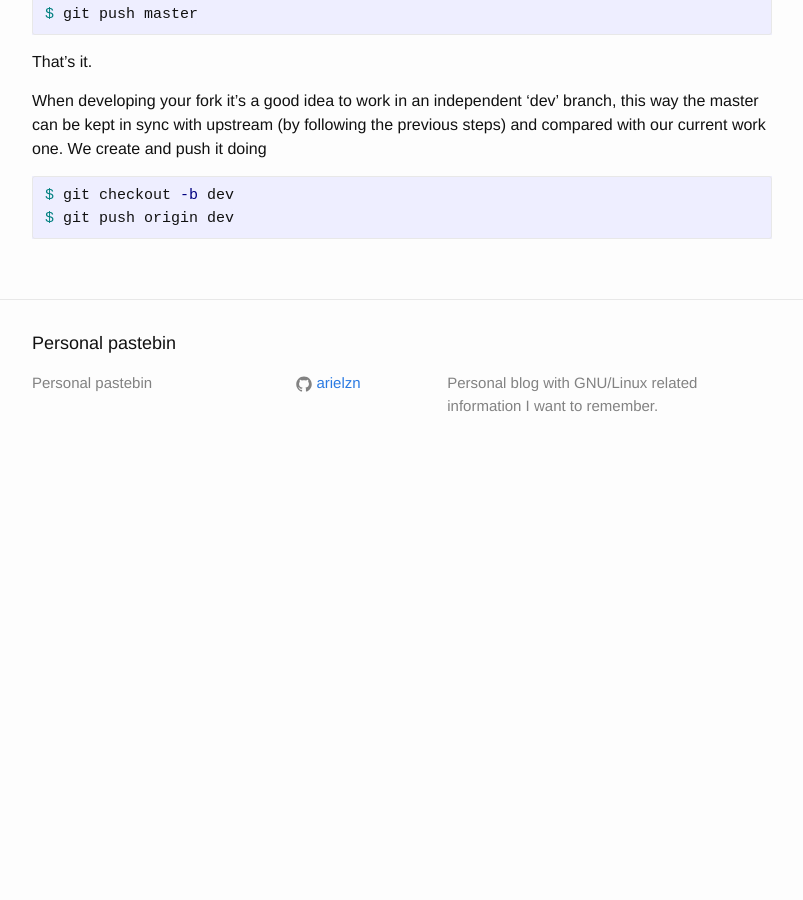
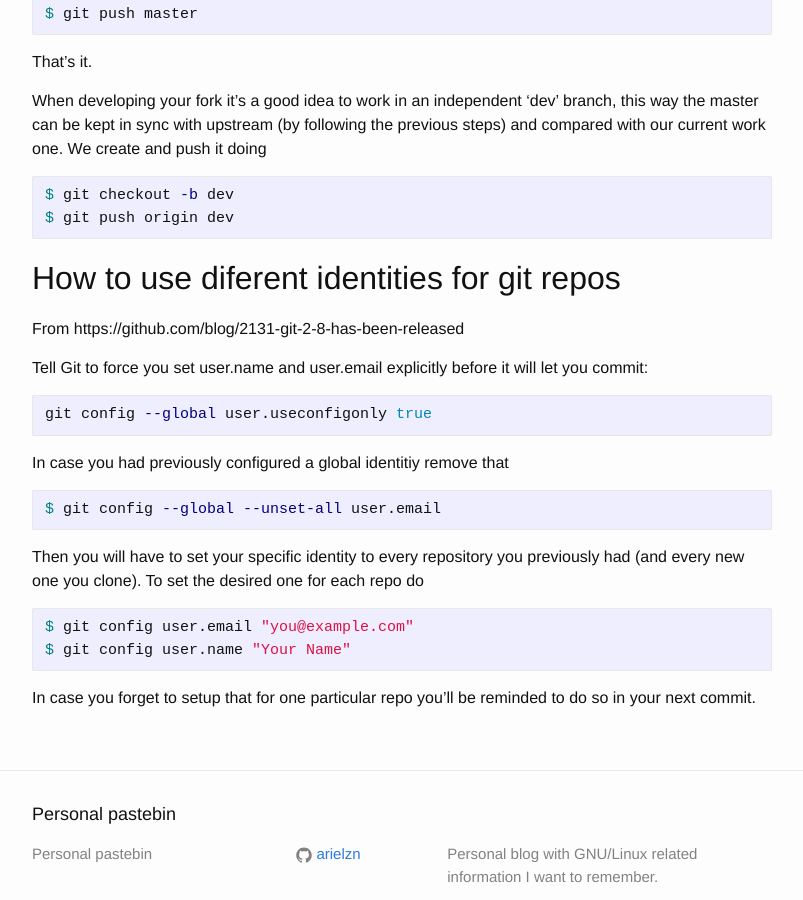
Before and after one commit to arielzn/arielzn.github.io, a Jekyll site: the page built from _posts/2016-10-05-git-commands.markdown, in a window 1280 px wide and 900 px high, scrolled down 1047 px. Shown: the whole window, without its empty margins (238-1041 px from the left). Built offline with Jekyll 4.4.1, drawn with Linux system fonts in a browser that asks for light colours; before the commit the page ends 1524 px from its top, so only the background shows below that.

Commit message:
added how to use different identities for git repos

````diff
--- a/_posts/2016-10-05-git-commands.markdown
+++ b/_posts/2016-10-05-git-commands.markdown
@@ -66,3 +66,32 @@ We create and push it doing
 $ git checkout -b dev
 $ git push origin dev
 ```
+
+
+## How to use diferent identities for git repos
+
+From https://github.com/blog/2131-git-2-8-has-been-released
+
+
+Tell Git to force you set user.name and user.email explicitly before it will let you commit:
+
+```bash
+git config --global user.useconfigonly true
+```
+
+In case you had previously configured a global identitiy remove that
+
+```bash
+$ git config --global --unset-all user.email
+```
+
+Then you will have to set your specific identity to every repository you previously had
+(and every new one you clone).
+To set the desired one for each repo do
+
+```bash
+$ git config user.email "you@example.com"
+$ git config user.name "Your Name"
+```
+
+In case you forget to setup that for one particular repo you'll be reminded to do so in your next commit.
````
